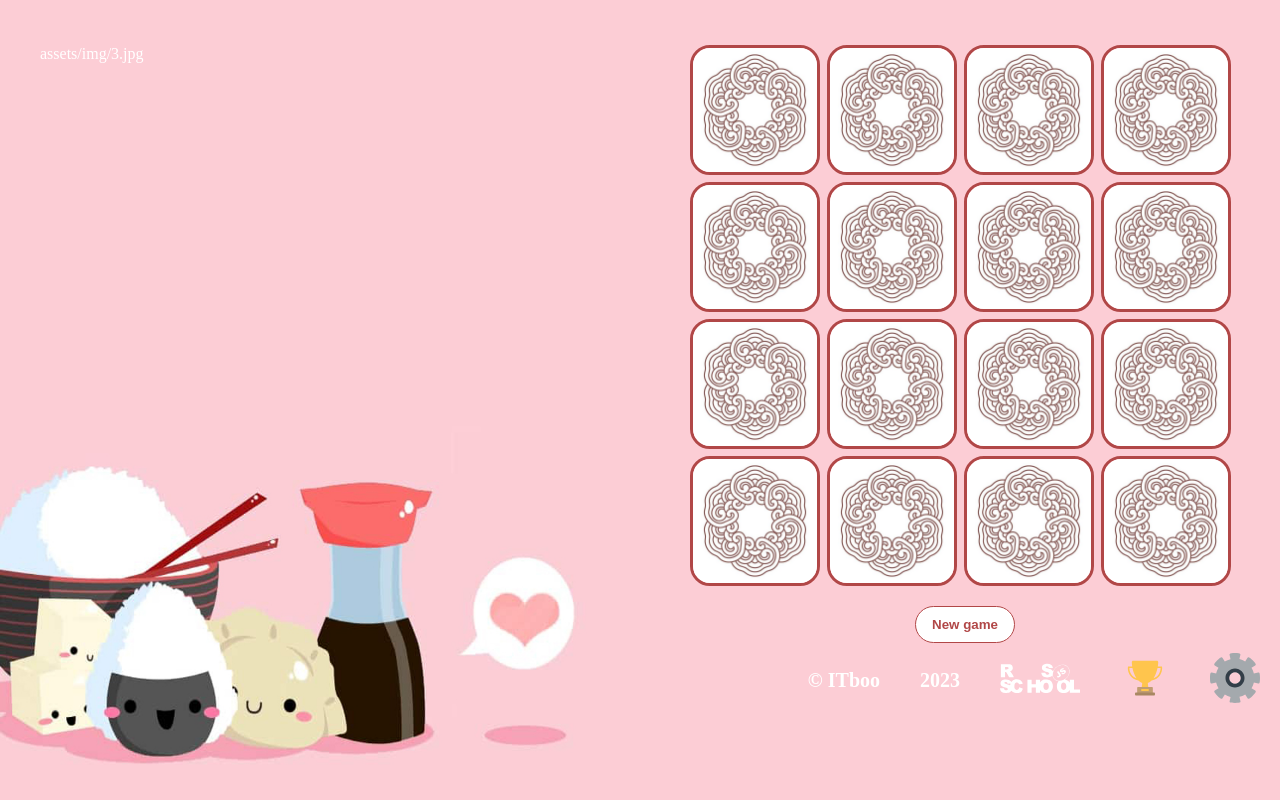
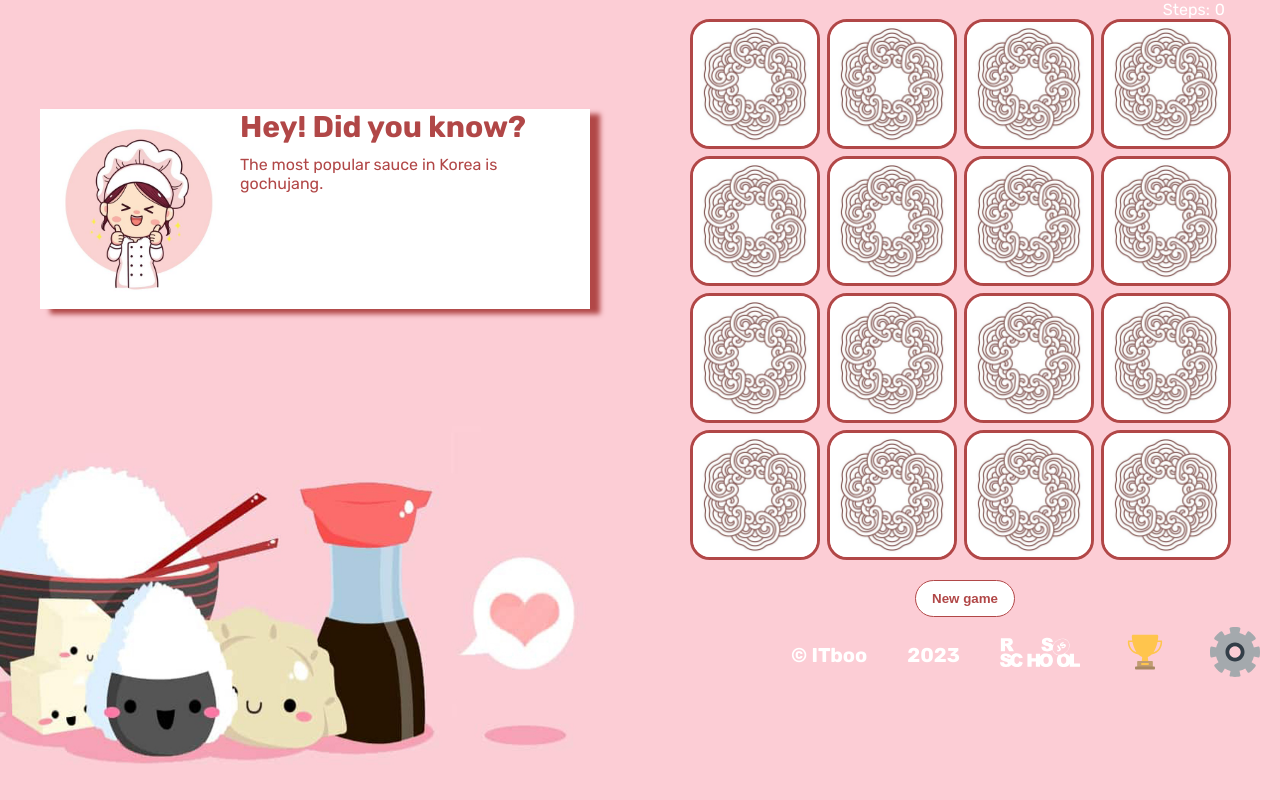
Before and after one commit to ITboo/js30, a website with bundled scripts: page game/index.html in a window 1280 px wide. Built offline with nearby package versions, Linux system fonts and the light colour scheme.

Commit message:
chore: update style and add random fact place (Thu, Oct 12, 2023 06:04:44 PM)

```diff
--- a/game/index.html
+++ b/game/index.html
@@ -5,13 +5,23 @@
     <meta charset="UTF-8">
     <meta name="viewport" content="width=device-width, initial-scale=1.0">
     <link rel="shortcut icon" href="./assets/favicon.jpg" type="image/x-icon">
+    <link rel="preconnect" href="https://fonts.googleapis.com">
+    <link rel="preconnect" href="https://fonts.gstatic.com" crossorigin>
+    <link href="https://fonts.googleapis.com/css2?family=Rubik:wght@400;700&display=swap" rel="stylesheet">
     <link rel="stylesheet" href="style/style.css">
 
     <title>Memory Game</title>
 </head>
 
 <body>
-    <header class="header"></header>
+    <header class="header">
+        <div class="container">
+            <div class="steps">
+                <span class="steps__text">Steps:</span>
+                <span class="steps__count">0</span>
+            </div>
+        </div>
+    </header>
     <main class="main">
         <div class="container">
             <div class="game">
@@ -69,8 +79,12 @@
                     </table>
                      <button class="score__btn">Clear</button>
                 </div> -->
-                <div class="game__left">
-                    <p class="fact"></p>
+                <div class="game__facts">
+                    <img src="/game/assets/img/924fe3a0e2e33946e377ffae1681751a.jpg" alt="cook" class="facts__img">
+                    <div class="facts__wrapper">
+                        <h2 class="facts__title">Hey! Did you know?</h2>
+                        <p class="fact"></p>
+                    </div>
                 </div>
 
                 <div class="game__board">
--- a/game/script/facts.js
+++ b/game/script/facts.js
@@ -1,23 +1,23 @@
 export const factsArray = [
     {
         id: '1',
-        eng: 'assets/img/1.jpg'
+        eng: 'Korea is one of the world’s largest consumers of garlic.'
     },
     {
         id: '2',
-        eng: 'assets/img/2.jpg'
+        eng: 'Koreans don’t have a Western approach to dessert.'
     },
     {
         id: '3',
-        eng: 'assets/img/3.jpg'
+        eng: 'The most popular sauce in Korea is gochujang.'
     },
     {
         id: '4',
-        eng: 'assets/img/4.jpg'
+        eng: 'You can find some of the same foods from the royal cuisine in temple food.'
     },
     {
         id: '5',
-        eng: 'assets/img/5.jpg'
+        eng: 'Rice was used to pay taxes.'
     },
 
 ]
--- a/game/style/style.css
+++ b/game/style/style.css
@@ -13,6 +13,7 @@ html {
 body {
     background: url(../assets/img/background.jpg) no-repeat left center fixed;
     background-size: 100% 100%;
+    font-family: 'Rubik', sans-serif;
     color: white;
 }
 
@@ -33,17 +34,47 @@ button {
 }
 
 .game {
-    padding-top: 45px;
     display: flex;
     justify-content: space-between;
 }
+/* HEADER */
+.steps{
+    margin: 0;
+    padding-right: 15px;
+    display: flex;
+    justify-content: right;
+}
+.steps__text{
+    margin-right: 5px;
+}
+
+/*FACTS*/
+.game__facts {
+    margin-top: 90px;
+    padding-right: 10px;
+    height: 30%;
+    width: 550px;
+    display: flex;
+    color: rgb(177, 71, 71);
+    background-color: #ffffff;
+    box-shadow: 10px 5px 5px rgb(177, 71, 71);
+}
+.facts__title{
+    font-size: 30px;
+    margin-bottom: 10px;
+}
+.facts__img{
+    width: 200px;
+    height: 200px;
+}
+
 
 /*SCORE*/
 .place-count {
     margin-left: 20px;
 }
 
-.game__left{
+.game__left {
     max-width: 800px;
 }
 
@@ -64,8 +95,13 @@ button {
 
 .board__btn {
     margin: 0 auto;
+    transition: all ease 0.3s;
 }
-
+.board__btn:hover{
+    background-color: rgb(177, 71, 71);
+    color: white;
+    transition: all ease 0.3s;
+}
 .card__img {
     cursor: pointer;
     width: 130px;
@@ -74,14 +110,14 @@ button {
     transition: all ease 0.3s;
 }
 
-.card__img:hover{
+.card__img:hover {
     border: solid 3px rgb(255, 251, 0);
     transition: all ease 0.3s;
 }
 
 /*FOOTER*/
 .footer__content {
-margin: 0;
+    margin: 0;
     padding: 10px 20px 0;
     display: flex;
     justify-content: right;
@@ -100,20 +136,22 @@ margin: 0;
     width: 80px;
 }
 
-#score{
+#score {
     transition: 0.70s;
     transform: scale(1);
-  }
-#score:hover{
+}
+
+#score:hover {
     transition: 0.70s;
-    transform:scale(1.3);
-  }
+    transform: scale(1.3);
+}
 
-#settings{
+#settings {
     transition: 0.70s;
     transform: rotate(0deg);
-  }
-#settings:hover{
+}
+
+#settings:hover {
     transition: 0.70s;
     transform: rotate(180deg);
-  }
+}
```
Also changed, not shown: game/index.js (+3 -4 lines), game/assets/img/924fe3a0e2e33946e377ffae1681751a.jpg (added).
